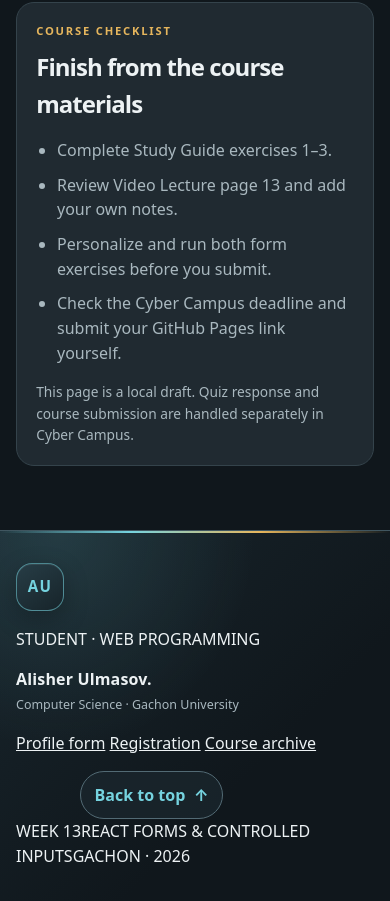
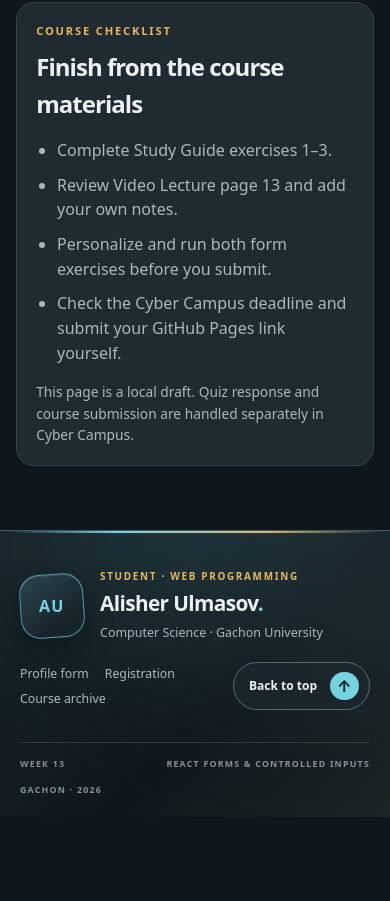
Before and after one commit to alisherIce/Web-Programming, a plain HTML site: page Week 13/index.html in a window 390 px wide. Shown: the part 2611-3512 px from the top of the page. After the commit the page ends 3428 px from the top, so only its background shows below. Drawn offline with nearby package versions, Linux system fonts and the light colour scheme.

Commit message:
Polish Week 13 footer styling

```diff
--- a/Week 13/week13.css
+++ b/Week 13/week13.css
@@ -109,15 +109,24 @@
 .w13-checklist h2 { font-size: clamp(1.5rem, 3vw, 2rem); }
 .w13-checklist ul { display: grid; gap: .6rem; padding-left: 1.3rem; color: var(--w13-muted); }
 .w13-note { margin: 1rem 0 0; }
-.w13-footer { position: relative; overflow: hidden; padding: 2rem 1rem; border-top: 1px solid #405660; background: radial-gradient(ellipse at 15% 0%, rgba(117,211,223,.14), transparent 42%), linear-gradient(135deg, #18252c, #10171c 65%); }
-.w13-footer::before { position: absolute; inset: 0 0 auto; height: 2px; background: linear-gradient(90deg, transparent, var(--w13-cyan), var(--w13-gold), transparent); content: ""; }
-.w13-footer-inner { display: flex; width: min(1080px, 100%); align-items: center; gap: 1rem; margin-inline: auto; }
-.w13-footer-mark { display: grid; width: 3rem; height: 3rem; flex: 0 0 3rem; place-items: center; border: 1px solid rgba(117,211,223,.55); border-radius: 1rem; background: linear-gradient(145deg, #273d46, #17242a); box-shadow: 0 8px 24px rgba(0,0,0,.25), inset 0 1px rgba(255,255,255,.08); color: var(--w13-cyan); font-size: .95rem; font-weight: 900; letter-spacing: .08em; }
-.w13-footer-title { margin: 0; color: var(--w13-ink); font-weight: 800; letter-spacing: .01em; }
-.w13-footer-meta { margin: .2rem 0 0; color: var(--w13-muted); font-size: .78rem; }
-.w13-footer-top { display: inline-flex; align-items: center; gap: .55rem; margin-left: auto; padding: .65rem .85rem; border: 1px solid #526a74; border-radius: 999px; background: rgba(27,39,46,.72); color: var(--w13-ink); font-size: .78rem; font-weight: 700; text-decoration: none; transition: border-color .2s ease, transform .2s ease, background .2s ease; }
+.w13-footer { position: relative; overflow: hidden; padding: 3.2rem 1.25rem 1.2rem; border-top: 1px solid #405660; background: linear-gradient(135deg, #17252b, #10171c 58%, #1d2424); isolation: isolate; }
+.w13-footer::before { position: absolute; z-index: -1; inset: 0 0 auto; height: 2px; background: linear-gradient(90deg, transparent 2%, var(--w13-cyan) 30%, var(--w13-gold) 68%, transparent 98%); content: ""; }
+.w13-footer-glow { position: absolute; z-index: -1; top: -9rem; left: 13%; width: 28rem; height: 18rem; border-radius: 50%; background: rgba(117,211,223,.11); filter: blur(70px); pointer-events: none; }
+.w13-footer-inner { display: grid; width: min(1080px, 100%); grid-template-columns: minmax(240px, 1fr) auto auto; align-items: center; gap: clamp(1.2rem, 4vw, 3.5rem); margin-inline: auto; padding-bottom: 2rem; }
+.w13-footer-identity { display: flex; align-items: center; gap: 1rem; }
+.w13-footer-mark { display: grid; width: 4rem; height: 4rem; flex: 0 0 4rem; place-items: center; border: 1px solid rgba(117,211,223,.65); border-radius: 1.25rem; background: linear-gradient(145deg, #2b4650, #17242a 72%); box-shadow: 0 12px 28px rgba(0,0,0,.3), inset 0 1px rgba(255,255,255,.12); transform: rotate(-4deg); }
+.w13-footer-mark span { color: var(--w13-cyan); font-size: 1rem; font-weight: 900; letter-spacing: .08em; transform: rotate(4deg); }
+.w13-footer-kicker { margin: 0 0 .2rem; color: var(--w13-gold); font-size: .62rem; font-weight: 800; letter-spacing: .17em; }
+.w13-footer-title { margin: 0; color: var(--w13-ink); font-size: 1.3rem; font-weight: 800; letter-spacing: -.03em; }
+.w13-footer-title span { color: var(--w13-cyan); }
+.w13-footer-meta { margin: .22rem 0 0; color: var(--w13-muted); font-size: .78rem; }
+.w13-footer-links { display: flex; flex-wrap: wrap; justify-content: center; gap: .4rem 1rem; }
+.w13-footer-links a { color: var(--w13-muted); font-size: .77rem; text-decoration: none; transition: color .18s ease; }
+.w13-footer-links a:hover { color: var(--w13-cyan); }
+.w13-footer-top { display: inline-flex; align-items: center; gap: .8rem; padding: .55rem .65rem .55rem .95rem; border: 1px solid #526a74; border-radius: 999px; background: rgba(27,39,46,.72); color: var(--w13-ink); font-size: .75rem; font-weight: 700; text-decoration: none; transition: border-color .2s ease, transform .2s ease, background .2s ease; }
 .w13-footer-top:hover { transform: translateY(-2px); border-color: var(--w13-cyan); background: #20343b; }
-.w13-footer-top span { color: var(--w13-cyan); font-size: 1rem; }
+.w13-footer-arrow { display: grid; width: 1.8rem; height: 1.8rem; place-items: center; border-radius: 50%; background: var(--w13-cyan); color: #0c2025; font-size: 1rem; }
+.w13-footer-bottom { display: flex; width: min(1080px, 100%); justify-content: space-between; gap: .8rem; margin-inline: auto; padding-top: .9rem; border-top: 1px solid rgba(169,184,191,.18); color: #82939a; font-size: .6rem; font-weight: 700; letter-spacing: .14em; }
 
 @media (max-width: 680px) {
   .w13-intro { align-items: flex-start; flex-direction: column; gap: .8rem; }
@@ -129,8 +138,11 @@
   .w13-avatar { width: 72px; }
   .w13-summary dl div { grid-template-columns: 1fr; gap: .1rem; }
   .w13-progress-head { align-items: flex-start; flex-direction: column; gap: .15rem; }
-  .w13-footer-inner { align-items: flex-start; flex-wrap: wrap; }
-  .w13-footer-top { margin-left: 4rem; }
+  .w13-footer { padding-top: 2.4rem; }
+  .w13-footer-inner { grid-template-columns: 1fr auto; gap: 1.2rem; }
+  .w13-footer-identity { grid-column: 1 / -1; }
+  .w13-footer-links { justify-content: flex-start; }
+  .w13-footer-bottom { flex-wrap: wrap; font-size: .55rem; }
 }
 
 @media (prefers-reduced-motion: reduce) {
```
